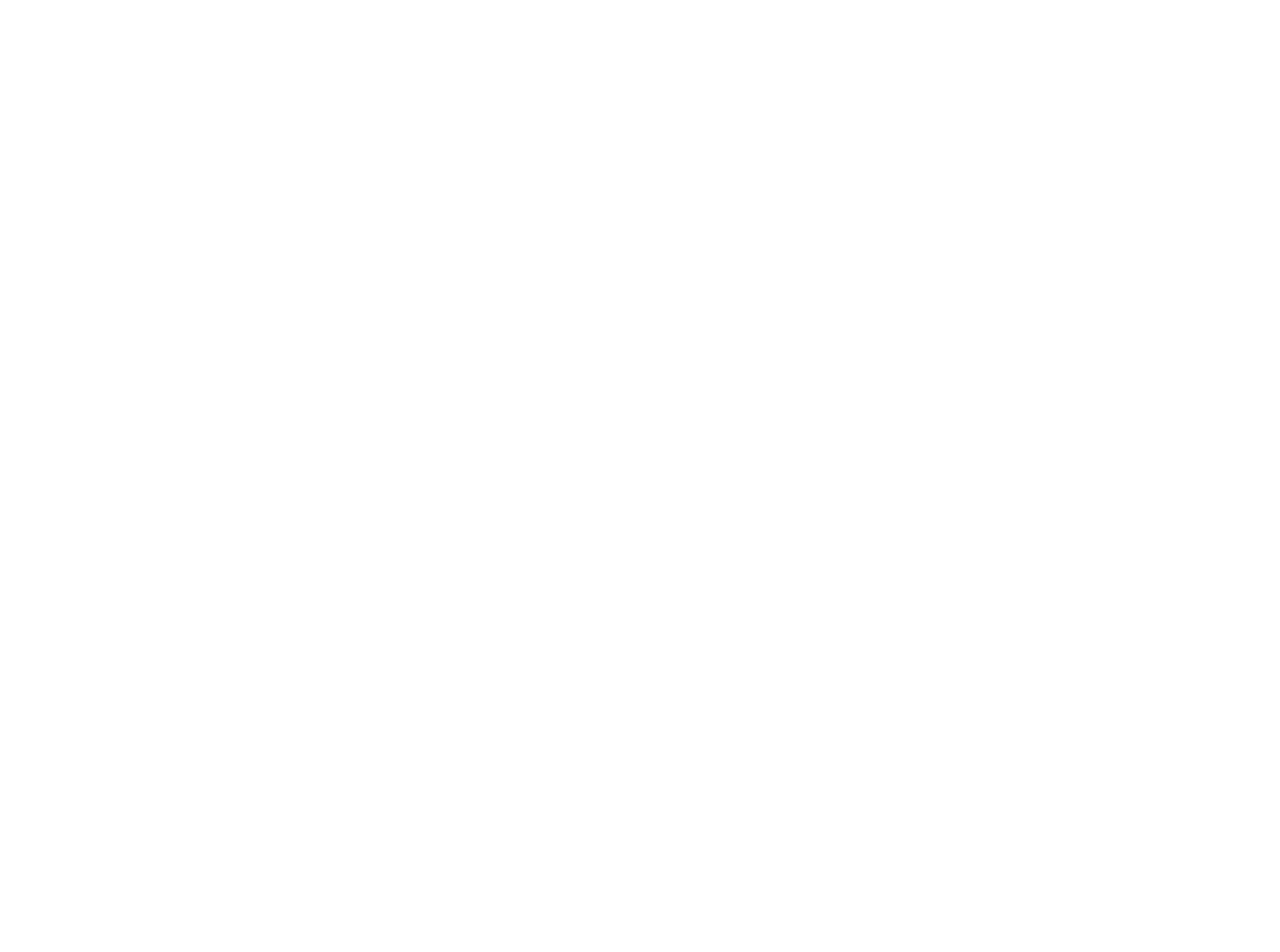
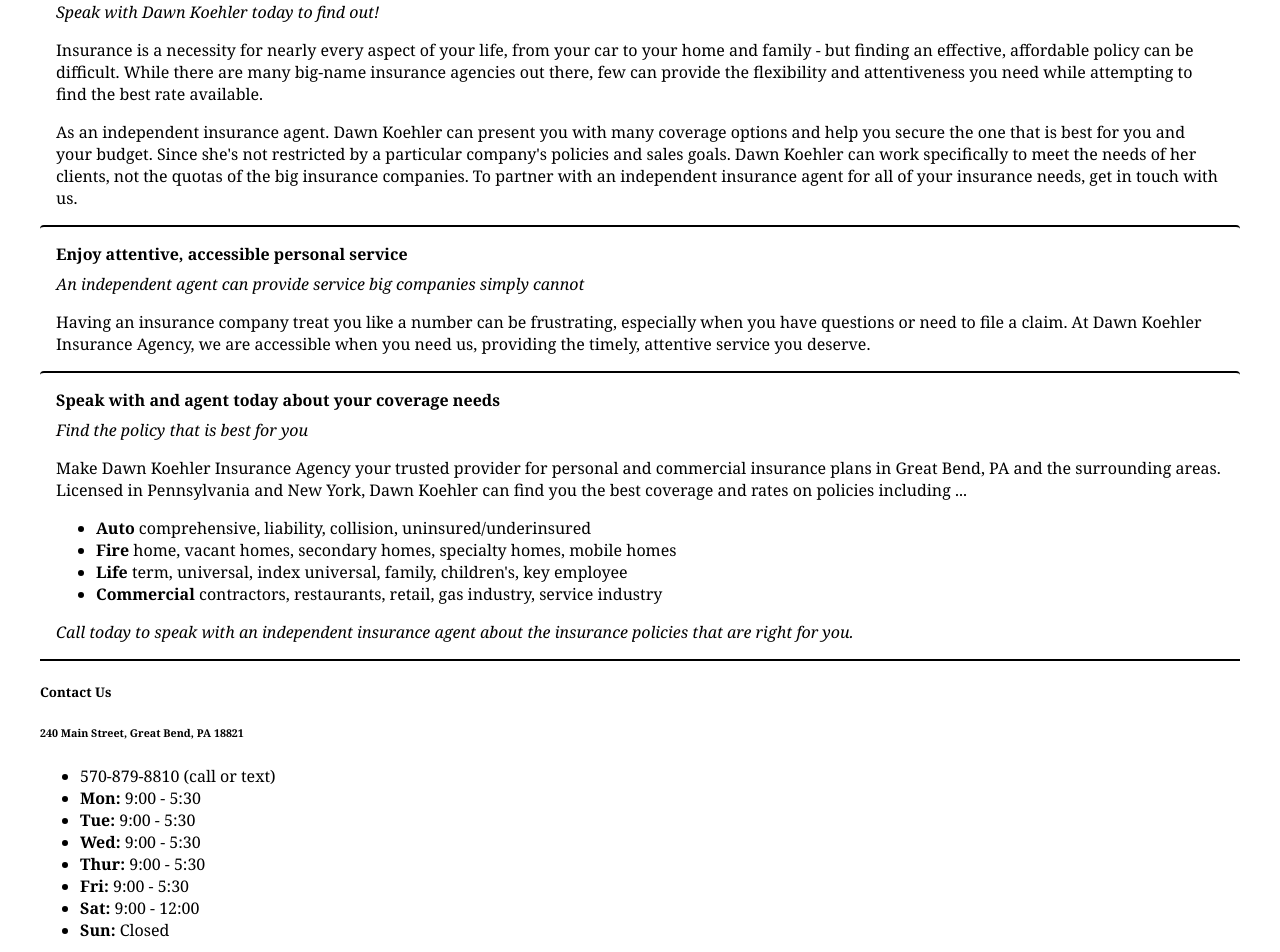
Before and after one commit to jamesjdougherty/dk-app, an Angular app in the folder dk-app/: page / in a window 1280 px wide. Shown: the part 420-1372 px from the top of the page. Before the commit the page ends 800 px from the top, so only its background shows below. Built offline with nearby package versions, Linux system fonts and the light colour scheme.

Commit message:
Create DK landing page

```diff
--- a/dk-app/src/app/app.component.css
+++ b/dk-app/src/app/app.component.css
@@ -1,5 +1,8 @@
 .app {
-    padding: 1em 0;
-    font-weight: bold;
-    text-align: center;
+  padding: 0 2em;
+  font-family: Cambria, Cochin, Georgia, Times, 'Times New Roman', serif;
 }
+
+.divider {
+  border-top: 2px black solid;
+}
--- a/dk-app/src/app/app.component.html
+++ b/dk-app/src/app/app.component.html
@@ -1,3 +1,109 @@
-<h1 class="app">
-  {{ title }}
-</h1>
+<div class="app">
+  <h1>
+    {{ title }}
+  </h1>
+  <h3>Insurance Agency, LLC</h3>
+  <div style="text-align: center; padding: 25px;">
+    <img src="../assets/office-front.PNG" alt="DK Office Entrance" />
+  </div>
+  <div>
+    <mat-card class="divider">
+      <mat-card-title>
+        <b>Could You Get Better Insurance Coverage at a Lower Rate?</b>
+      </mat-card-title>
+      <mat-card-content>
+        <aside>
+          <i>Speak with Dawn Koehler today to find out!</i>
+        </aside>
+        <p>
+          Insurance is a necessity for nearly every aspect of your life, from
+          your car to your home and family - but finding an effective,
+          affordable policy can be difficult. While there are many big-name
+          insurance agencies out there, few can provide the flexibility and
+          attentiveness you need while attempting to find the best rate
+          available.
+        </p>
+        <p>
+          As an independent insurance agent. Dawn Koehler can present you with
+          many coverage options and help you secure the one that is best for you
+          and your budget. Since she's not restricted by a particular company's
+          policies and sales goals. Dawn Koehler can work specifically to meet
+          the needs of her clients, not the quotas of the big insurance
+          companies. To partner with an independent insurance agent for all of
+          your insurance needs, get in touch with us.
+        </p>
+      </mat-card-content>
+    </mat-card>
+    <mat-card class="divider">
+      <mat-card-title>
+        <b>Enjoy attentive, accessible personal service</b>
+      </mat-card-title>
+      <mat-card-content>
+        <aside>
+          <i>An independent agent can provide service big companies simply
+            cannot</i>
+        </aside>
+        <p>
+          Having an insurance company treat you like a number can be
+          frustrating, especially when you have questions or need to file a
+          claim. At Dawn Koehler Insurance Agency, we are accessible when you
+          need us, providing the timely, attentive service you deserve.
+        </p>
+      </mat-card-content>
+    </mat-card>
+    <mat-card class="divider">
+      <mat-card-title>
+        <b>Speak with and agent today about your coverage needs</b>
+      </mat-card-title>
+      <mat-card-content>
+        <aside>
+          <i>Find the policy that is best for you</i>
+        </aside>
+        <p>
+          Make Dawn Koehler Insurance Agency your trusted provider for personal
+          and commercial insurance plans in Great Bend, PA and the surrounding
+          areas. Licensed in Pennsylvania and New York, Dawn Koehler can find
+          you the best coverage and rates on policies including ...
+        </p>
+        <ul>
+          <li>
+            <b>Auto</b> comprehensive, liability, collision,
+            uninsured/underinsured
+          </li>
+          <li>
+            <b>Fire</b> home, vacant homes, secondary homes, specialty homes,
+            mobile homes
+          </li>
+          <li>
+            <b>Life</b> term, universal, index universal, family, children's,
+            key employee
+          </li>
+          <li>
+            <b>Commercial</b> contractors, restaurants, retail, gas industry,
+            service industry
+          </li>
+        </ul>
+        <aside>
+          <i>Call today to speak with an independent insurance agent about the
+            insurance policies that are right for you.</i>
+        </aside>
+      </mat-card-content>
+    </mat-card>
+  </div>
+  <footer class="divider">
+    <h5>Contact Us</h5>
+    <h6>240 Main Street, Great Bend, PA 18821</h6>
+    <ul>
+      <li>
+        570-879-8810 (call or text)
+      </li>
+      <li><b>Mon:</b> 9:00 - 5:30</li>
+      <li><b>Tue:</b> 9:00 - 5:30</li>
+      <li><b>Wed:</b> 9:00 - 5:30</li>
+      <li><b>Thur:</b> 9:00 - 5:30</li>
+      <li><b>Fri:</b> 9:00 - 5:30</li>
+      <li><b>Sat:</b> 9:00 - 12:00</li>
+      <li><b>Sun:</b> Closed</li>
+    </ul>
+  </footer>
+</div>
--- a/dk-app/src/app/app.component.ts
+++ b/dk-app/src/app/app.component.ts
@@ -9,6 +9,6 @@
   title: string;
 
   constructor() {
-    this.title = 'Dawn Koehler Insurance Agency, LLC';
+    this.title = 'Dawn Koehler';
   }
 }
```
Also changed, not shown: dk-app/src/app/app.module.ts (+12 -2 lines), dk-app/src/assets/office-front.PNG (added).
